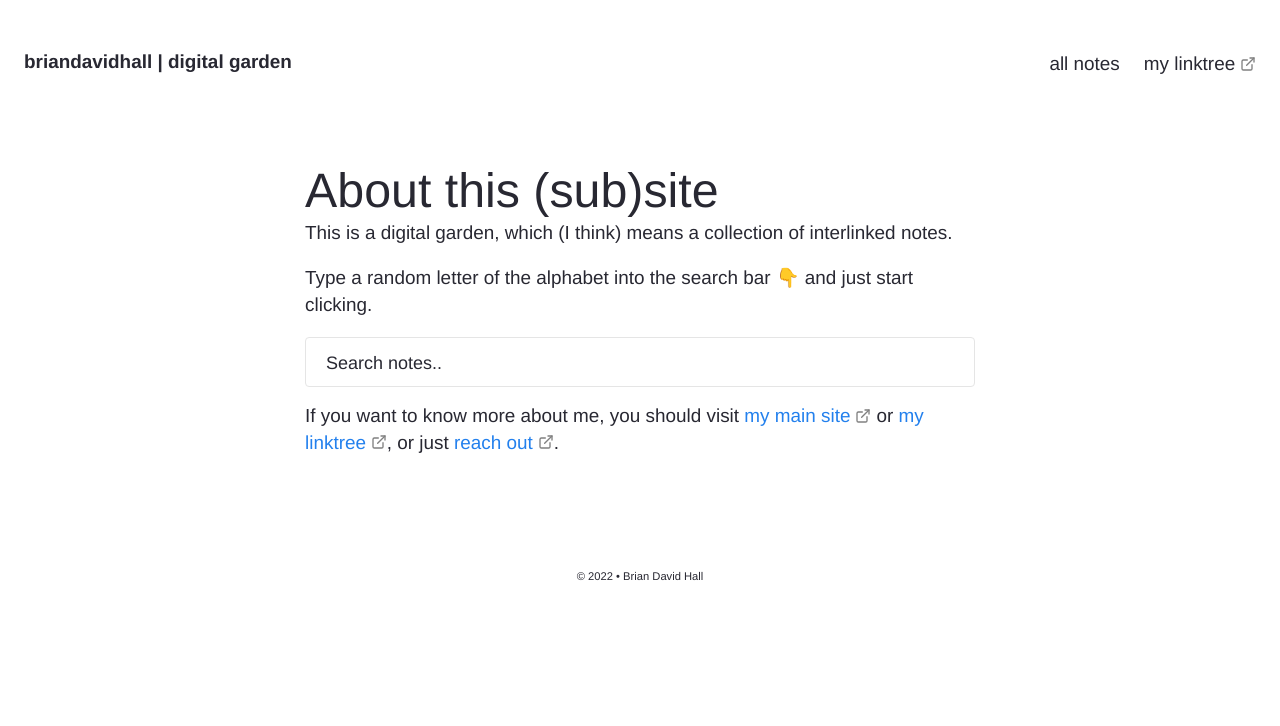
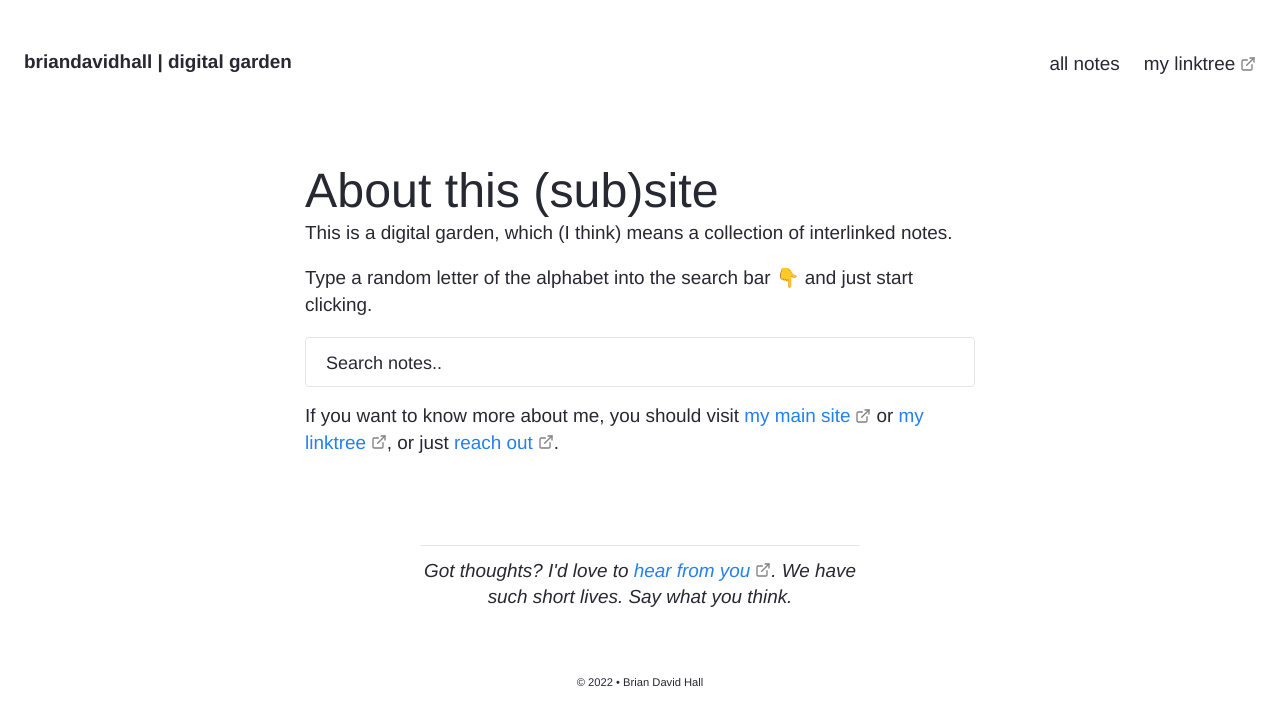
Before and after one commit to bruab/garden, a Jekyll site: the page built from pages/index.md, in a window 1280 px wide. Shown: the top 726 px of the page. Built offline with Jekyll 4.4.1, drawn with Linux system fonts in a browser that asks for light colours.

Commit message:
add footer cta

```diff
--- a/_includes/Footer.html
+++ b/_includes/Footer.html
@@ -28,6 +28,11 @@
 *
 {%- endcomment -%}
 
+<div class="footer-offer">
+  <hr />
+  <p>Got thoughts? I'd love to <a href="https://briandavidhall.com/contact/">hear from you</a>. We have such short lives. Say what you think.</p>
+</div>
+
 {%- if site.copyright.msg != nil and site.copyright.msg != empty and site.copyright.msg != null -%}
 <div id="copyright">
     <p id="copyright-notice"> {{site.copyright.year}} • {{site.copyright.msg}} </a> </p>
--- a/assets/css/style.css
+++ b/assets/css/style.css
@@ -1593,3 +1593,20 @@ a[href^="http"] {
         padding-top: 2rem;
     }
 }
+
+
+/* custom styles added by @bruab */
+.footer-offer {
+  max-width: 440px;
+  text-align: center;
+  margin: 0 auto;
+}
+
+.footer-offer hr {
+  margin-top: 40px;
+  margin-bottom: 12px;
+}
+
+.footer-offer p {
+  font-style: italic;
+}
```
